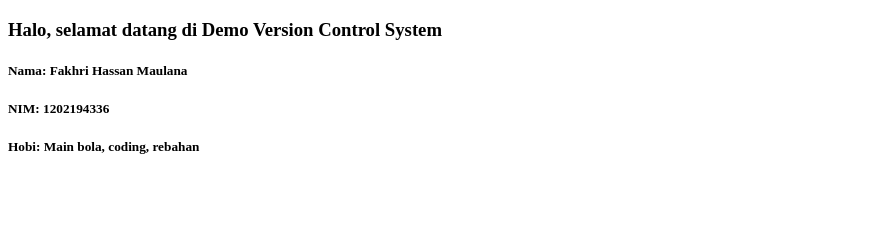
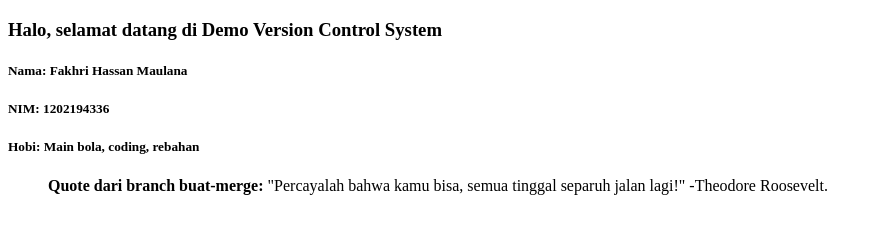
Before and after one commit to dzzlr/Fakhri_1202194336_Test-Kemampuan-Software-WAD, a plain HTML site: page index.html in a window 1280 px wide. Shown: the whole page, without its empty margins (0-882 px from the left). Drawn offline with Linux system fonts and the light colour scheme.

Commit message:
menambahkan quote

```diff
--- a/index.html
+++ b/index.html
@@ -13,5 +13,10 @@
     <h5>NIM: 1202194336</h5>
 
     <h5>Hobi: Main bola, coding, rebahan</h5>
+
+    <blockquote>
+        <span><b>Quote dari branch buat-merge:</b></span>
+        "Percayalah bahwa kamu bisa, semua tinggal separuh jalan lagi!" -Theodore Roosevelt.
+    </blockquote>
 </body>
 </html>
```
